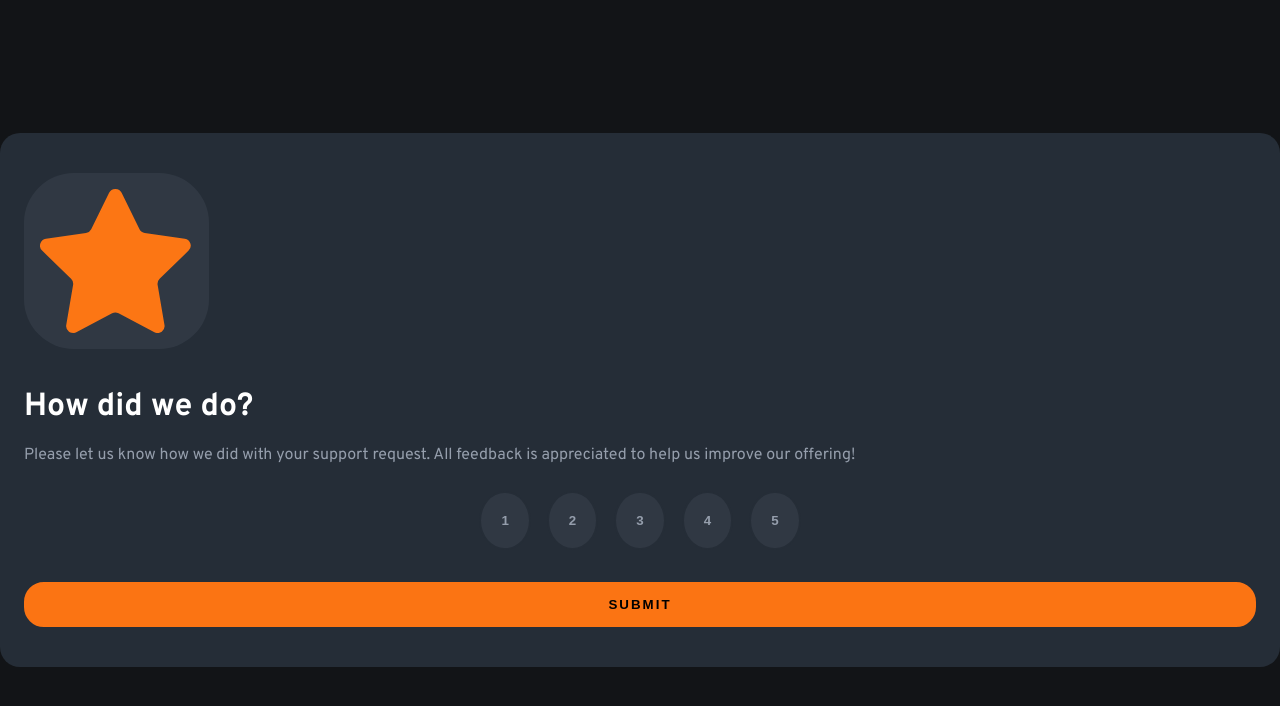
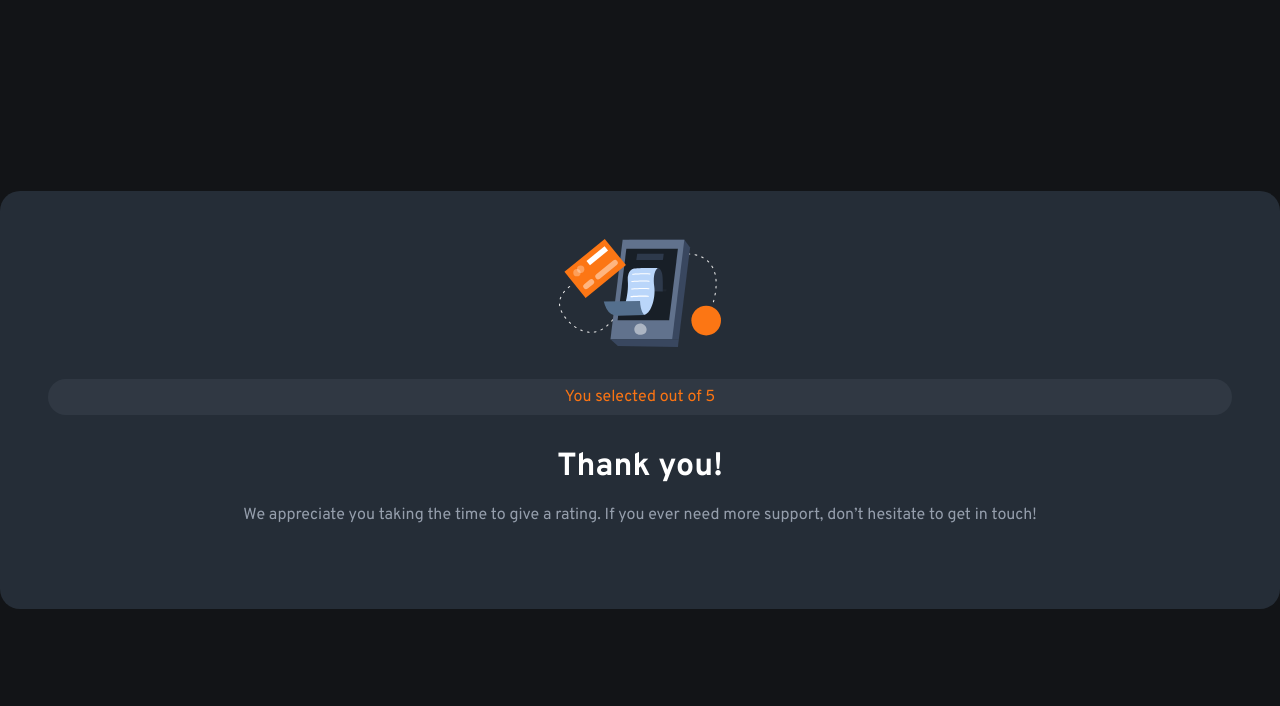
Before and after one commit to ks9927/Interactive-Rating, a plain HTML site: page docs/index.html in a window 1280 px wide. Both pictures are taken after a click on the button "SUBMIT". Drawn offline with Linux system fonts and the light colour scheme.

Commit message:
finished javascript

```diff
--- a/docs/app.js
+++ b/docs/app.js
@@ -1,5 +1,22 @@
 const ratingScreen = document.querySelector(".rating-container");
 const thanksScreen = document.querySelector(".thanks-container");
 const ratingsBtns = document.querySelectorAll(".rating-btn");
-const  ratingResults = document.querySelector(".rating-result");
 const submitBtn = document.querySelector(".submit-button");
+const ratingResults = document.querySelector(".rating-results");
+
+let userRating = "";
+ratingsBtns.forEach(btn => {
+  btn.addEventListener("click", () => {
+    userRating = btn.textContent;
+  })
+});
+
+
+
+submitBtn.addEventListener("click", () => {
+  ratingScreen.style.display = "none";
+  thanksScreen.style.display = "inline";
+  ratingResults.textContent = `You selected ${userRating} out of 5`;
+});
+
+//click a button. take the button's text and store it in a variable. text goes into span (rating-num)
--- a/docs/index.html
+++ b/docs/index.html
@@ -30,11 +30,11 @@
 
     <!-- Buttons Div -->
     <div class="rate-buttons-div">
-      <input type = "button" class="rating-btn" value="1"></button>
-      <input type= "button" class="rating-btn" value="2"></button>
-      <input type= "button" class="rating-btn" value="3"></button>
-      <input type= "button" class="rating-btn" value="4"></button>
-      <input type= "button" class="rating-btn" value="5"></button>
+      <button class="rating-btn">1</button>
+      <button  class="rating-btn" >2</button>
+      <button  class="rating-btn" >3</button>
+      <button  class="rating-btn" >4</button>
+      <button  class="rating-btn" >5</button>
     </div>
 
     <!-- Submit Button -->
@@ -54,7 +54,7 @@
     </div>
 
     <div class="rating-answer-div">
-      <p class="rating-results">You selected <!-- Add rating here --> out of 5</p>
+      <p class="rating-results">You selected <span class="rating-num">.</span> out of 5</p>
     </div>
 
     <div class="thanks-text">
```
